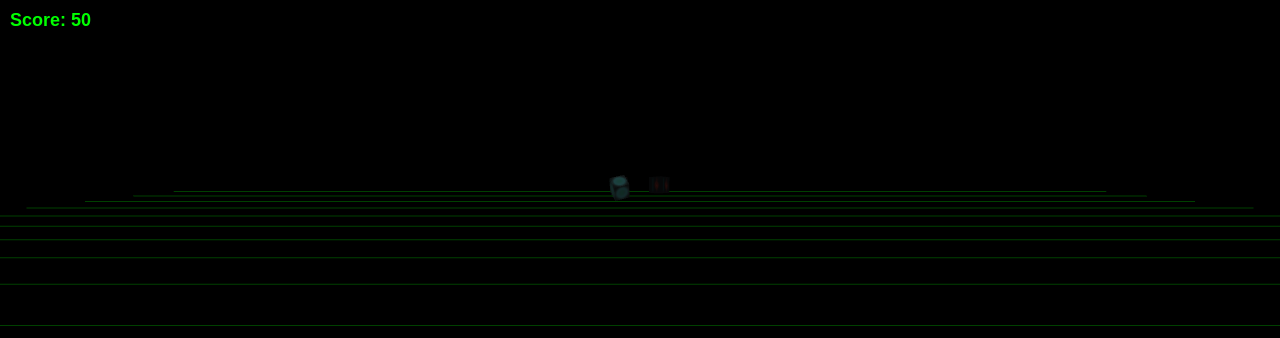
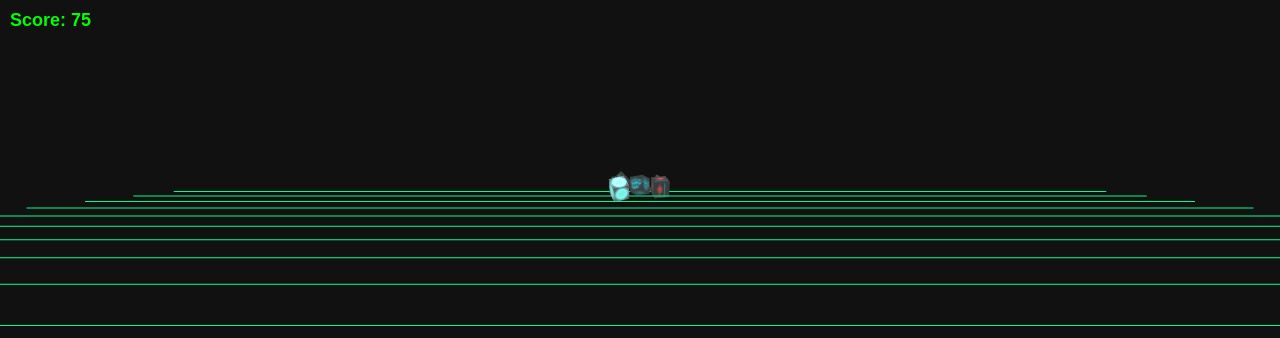
Before and after one commit to Woodyda12/rPDUGame4, a plain HTML site: page index.html in a window 1280 px wide. Shown: the top 338 px of the page. Drawn offline with nearby package versions, Linux system fonts and the light colour scheme; animation ran at ten frames a second.

Commit message:
Update index.html

```diff
--- a/index.html
+++ b/index.html
@@ -32,16 +32,18 @@
         #overlay {
           position: fixed;
           inset: 0;                         /* top/right/bottom/left = 0 */
-          background: rgba(0, 0, 0, 0.75);  /* translucent black */
+          background: rgba(0, 0, 0, 0.85);  /* darker translucent black */
           display: flex;
           align-items: center;
           justify-content: center;
-          z-index: 10;
+          z-index: 100;                     /* higher z-index */
           color: #ff3366;                   /* neon magenta text */
           font: bold 32px/1.3 sans-serif;
           text-align: center;
         }
-        .hidden { display: none; }
+        .hidden {
+          display: none !important;         /* force hide with !important */
+        }
 
         /* Loading indicator */
         #loading {
@@ -174,28 +176,28 @@
                 // Renderer
                 renderer = new THREE.WebGLRenderer({ antialias: true });
                 renderer.setSize(window.innerWidth, window.innerHeight);
-                renderer.setClearColor(0x000000);
+                renderer.setClearColor(0x111111); // lighter background
                 document.body.appendChild(renderer.domElement);
 
-                // Basic lighting
-                const ambient = new THREE.AmbientLight(0xffffff, 0.6);
+                // Brighter lighting
+                const ambient = new THREE.AmbientLight(0xffffff, 0.8);
                 scene.add(ambient);
 
-                const directional = new THREE.DirectionalLight(0xffffff, 0.4);
+                const directional = new THREE.DirectionalLight(0xffffff, 0.6);
                 directional.position.set(0, 10, 5);
                 scene.add(directional);
 
-                // Grid floor
-                const grid = new THREE.GridHelper(100, 20, 0x00ff00, 0x00ff00);
+                // Brighter grid floor
+                const grid = new THREE.GridHelper(100, 20, 0x00ff88, 0x00ff88);
                 grid.position.y = 0;
                 scene.add(grid);
 
-                // Player mesh
+                // Player mesh - brighter
                 const playerGeom = new THREE.BoxGeometry(1, 1, 1);
                 const playerMat = new THREE.MeshStandardMaterial({
-                    color: 0x00ff00,
-                    emissive: 0x00ff00,
-                    emissiveIntensity: 0.3
+                    color: 0x00ffaa,
+                    emissive: 0x00ffaa,
+                    emissiveIntensity: 0.4
                 });
                 player = new THREE.Mesh(playerGeom, playerMat);
                 player.position.set(laneX[currentLane], 0.5, 0);
@@ -273,16 +275,16 @@
                 const texture = obstacleTextures[Math.floor(Math.random() * obstacleTextures.length)];
                 mat = new THREE.MeshStandardMaterial({
                     map: texture,
-                    emissive: 0x222222,
-                    emissiveIntensity: 0.5
+                    emissive: 0x444444,
+                    emissiveIntensity: 0.7
                 });
             } else {
-                // Fallback to colored materials
+                // Fallback to colored materials - brighter
                 const color = obstacleColors[Math.floor(Math.random() * obstacleColors.length)];
                 mat = new THREE.MeshStandardMaterial({
                     color: color,
                     emissive: color,
-                    emissiveIntensity: 0.2
+                    emissiveIntensity: 0.4
                 });
             }
 
@@ -298,9 +300,12 @@
             scene.add(obs);
             obstacles.push(obs);
 
-            // Schedule next obstacle (1 – 2.5 s, gets faster over time)
-            const baseDelay = Math.max(500, 1500 - (score / 100));
-            const delay = baseDelay + Math.random() * 1000;
+            // Schedule next obstacle - much faster spawning with progressive speed
+            const minDelay = 300; // minimum 0.3 seconds between obstacles
+            const maxDelay = 800; // maximum delay
+            const speedReduction = Math.min(400, score / 20); // reduce delay based on score
+            const baseDelay = Math.max(minDelay, maxDelay - speedReduction);
+            const delay = baseDelay + Math.random() * 200;
             setTimeout(spawnObstacle, delay);
         }
 
@@ -357,9 +362,9 @@
                     }
                 });
 
-                // Update score & difficulty
-                score += delta * 10;                   // 10 pts / sec
-                speed = Math.min(0.25, 0.10 + (score * 0.00001)); // cap max speed
+                // Update score & difficulty - faster progression
+                score += delta * 15;                   // 15 pts / sec (faster scoring)
+                speed = Math.min(0.35, 0.12 + (score * 0.0001)); // faster base speed, higher cap
                 scoreDiv.textContent = `Score: ${Math.floor(score)}`;
             }
 
@@ -376,11 +381,11 @@
 
             // Reset state
             score = 0;
-            speed = 0.10;
+            speed = 0.12; // faster starting speed
             currentLane = 2;
             player.position.x = laneX[currentLane];
             gameOver = false;
-            overlay.classList.add('hidden');
+            overlay.classList.add('hidden'); // ensure overlay is hidden
 
             // Reset clock & start new obstacle stream
             clock.start();
```
